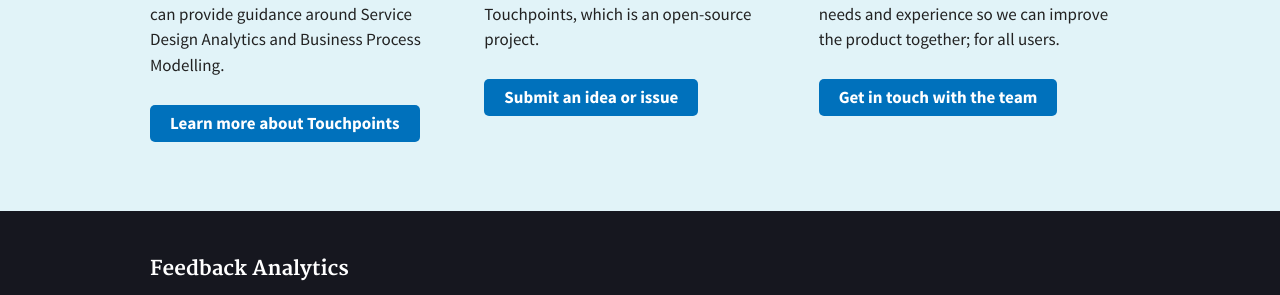
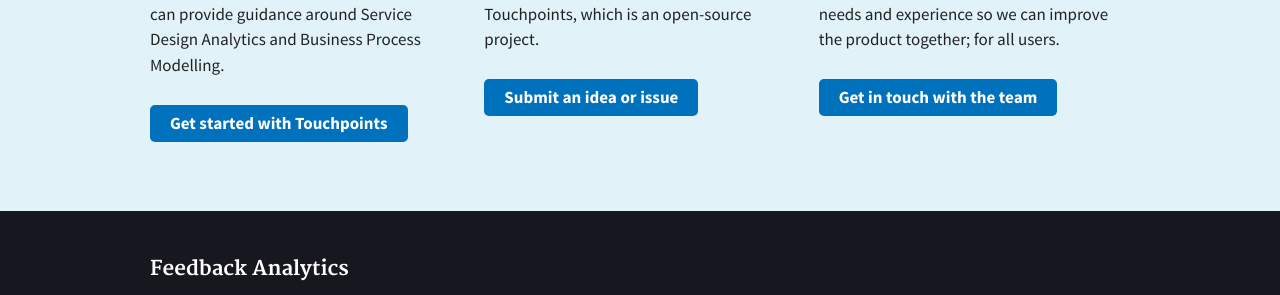
Before and after one commit to GSA/feedback.usa.gov, a Jekyll site: the page built from pages/touchpoints.html, in a window 1280 px wide. Shown: the part 1586-1881 px from the top of the page. Built offline with Jekyll 4.4.1, drawn with Linux system fonts in a browser that asks for light colours.

```diff
--- a/pages/touchpoints.html
+++ b/pages/touchpoints.html
@@ -118,7 +118,6 @@ permalink: /touchpoints/
 <br>
 <br>
 <br>
-
 <div style="background-color: #e1f3f8;">
   <div class="usa-grid">
     <br>
@@ -133,7 +132,7 @@ permalink: /touchpoints/
         and the Feedback Program can provide guidance
         around Service Design Analytics and Business Process Modelling.
       </p>
-      <a href="https://github.com/gsa/touchpoints/wiki" class="usa-button">Learn more about Touchpoints</a>
+      <a href="https://github.com/GSA/touchpoints/wiki/Touchpoints-Onboarding-Questions" class="usa-button" target="_blank" rel="noopener">Get started with Touchpoints</a>
     </div>
     <div class="usa-width-one-third">
       <p>
```
